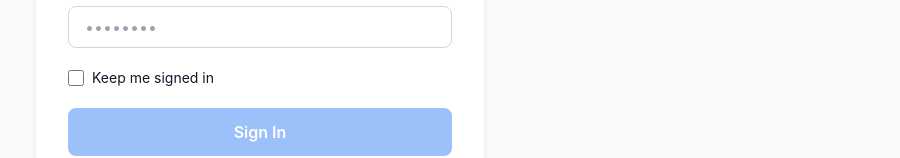
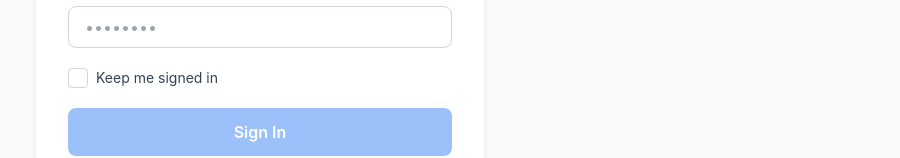
Before and after one commit to morosnothere-jpg/job-board-platform, a React (Create React App) app in the folder frontend/: page /login in a window 1280 px wide. Shown: the part 404-562 px from the top of the page, without its empty margins (380-1280 px from the left). Built offline with nearby package versions, Linux system fonts and the light colour scheme.

Commit message:
login UI

```diff
--- a/frontend/src/pages/Login.js
+++ b/frontend/src/pages/Login.js
@@ -140,17 +140,19 @@ function Login() {
             )}
           </div>
 
-          {/* Keep me signed in */}
-          <div className="flex items-center">
-            <input
-              id="remember_me"
-              name="remember_me"
-              type="checkbox"
-              checked={rememberMe}
-              onChange={(e) => setRememberMe(e.target.checked)}
-              className="h-4 w-4 text-primary focus:ring-primary border-gray-300 rounded"
-            />
-            <label htmlFor="remember_me" className="ml-2 block text-sm text-gray-900 dark:text-gray-100">
+          {/* Keep me signed in (Custom Modern Checkbox) */}
+          <div className="flex items-center cursor-pointer group" onClick={() => setRememberMe(!rememberMe)}>
+            <div className={`w-5 h-5 rounded border flex items-center justify-center transition-all ${rememberMe
+                ? 'bg-primary border-primary dark:bg-blue-600 dark:border-blue-600'
+                : 'bg-white border-gray-300 dark:bg-gray-700 dark:border-gray-500 group-hover:border-primary'
+              }`}>
+              {rememberMe && (
+                <svg className="w-3 h-3 text-white" fill="none" stroke="currentColor" viewBox="0 0 24 24">
+                  <path strokeLinecap="round" strokeLinejoin="round" strokeWidth="3" d="M5 13l4 4L19 7" />
+                </svg>
+              )}
+            </div>
+            <label className="ml-2 block text-sm text-gray-700 dark:text-gray-300 cursor-pointer select-none group-hover:text-primary dark:group-hover:text-blue-400 transition-colors">
               Keep me signed in
             </label>
           </div>
```
